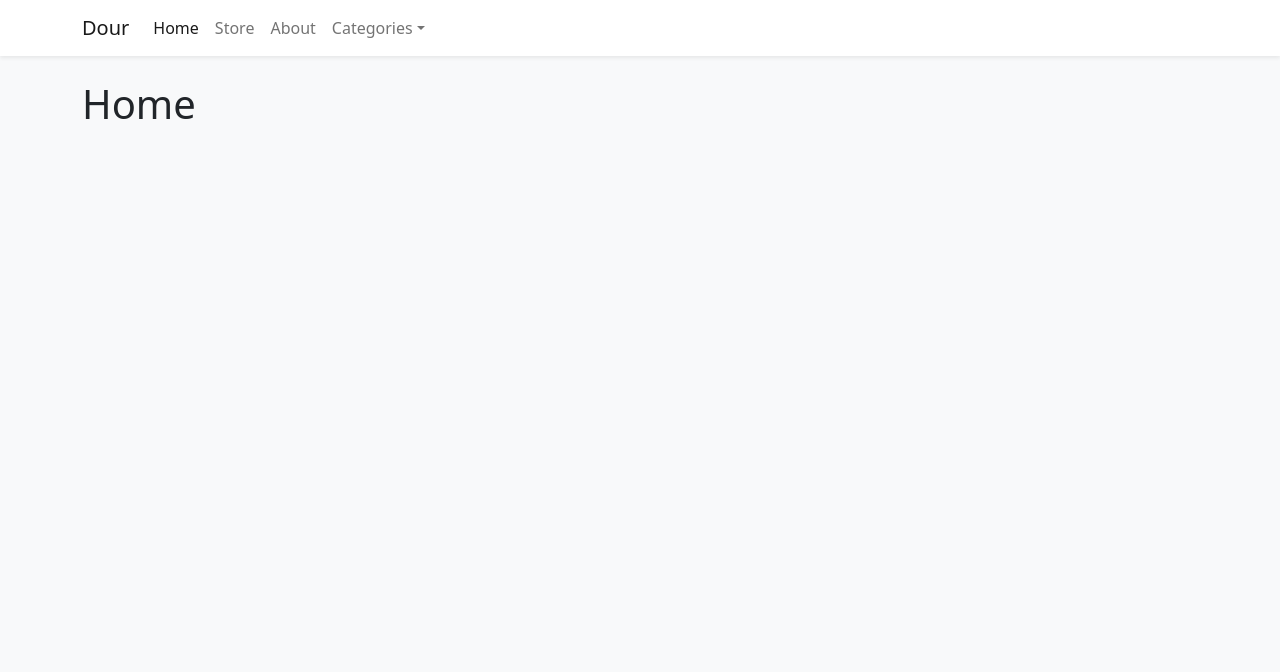
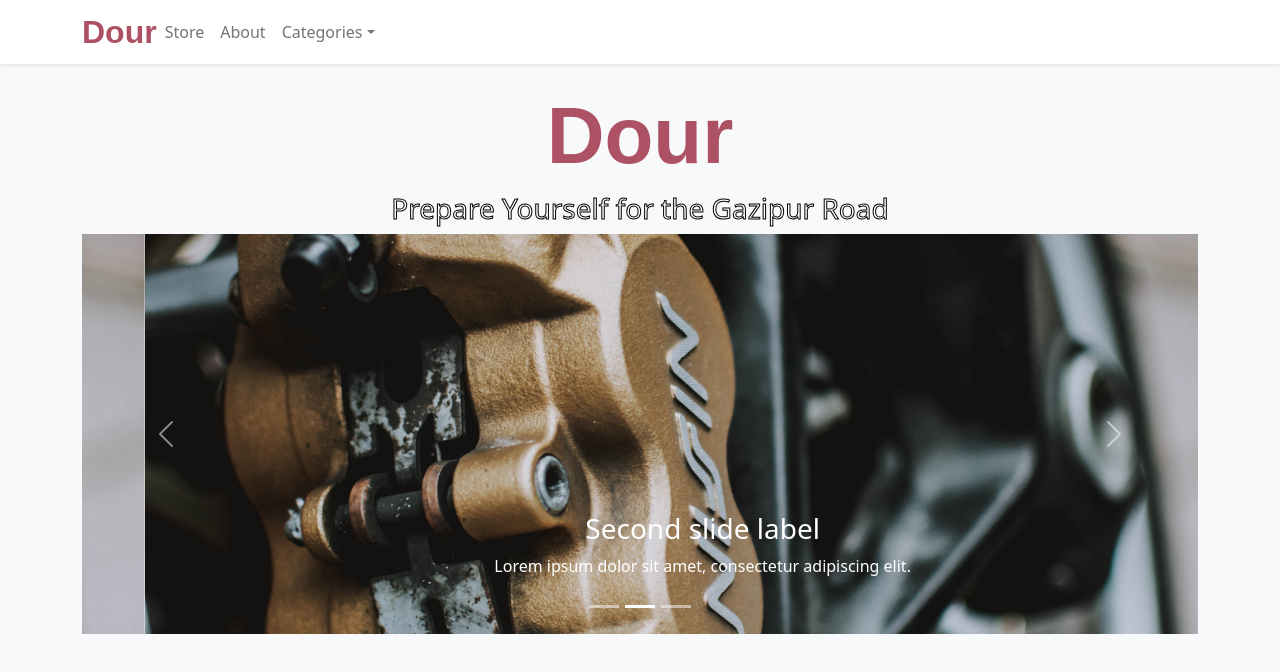
Before and after one commit to Sajid40IUT/dour-clientSide, a React (Vite) app: page / in a window 1280 px wide. Shown: the top 672 px of the page. Built offline with nearby package versions, Linux system fonts and the light colour scheme.

Commit message:
homepage updated carousel added

```diff
--- a/src/components/Navbar.tsx
+++ b/src/components/Navbar.tsx
@@ -12,10 +12,9 @@
     return (
         <NavbarBS className="bg-white shadow-sm mb-4">
             <Container>
-                <a className="navbar-brand" href="/">Dour</a>
+            <Nav.Link to = "/" as = { NavLink } style = {{ fontSize: '2rem', color: '#ad5264', fontWeight: 'bold', fontFamily: 'Arial, sans-serif' }}>Dour</Nav.Link>
                 <Nav className="me-auto">
-                    <Nav.Link to = "/" as = { NavLink }>Home</Nav.Link>
-                    <Nav.Link to = "/Store" as = { NavLink }>Store</Nav.Link>
+                    <Nav.Link className="ml-4" to = "/Store" as = { NavLink }>Store</Nav.Link>
                     <Nav.Link to = "/About" as = { NavLink }>About</Nav.Link>
 
                     <NavDropdown title="Categories" id="basic-nav-dropdown">
--- a/src/pages/Home.tsx
+++ b/src/pages/Home.tsx
@@ -1,3 +1,55 @@
+import Carousel from 'react-bootstrap/Carousel';
+
 export function Home() {
-    return <h1>Home</h1>
+    return (
+        <>
+            <div className='Container'>
+                <h1 className="d-flex justify-content-center align-items-center" style={{ fontSize: '5rem', color: '#ad5264', fontWeight: 'bold', fontFamily: 'Arial, sans-serif' }}>Dour</h1>
+                <h3 className='d-flex justify-content-center align-items-center' style={{ color: '#000000', WebkitTextFillColor: 'white', WebkitTextStroke: '1px black' }}>Prepare Yourself for the Gazipur Road</h3>
+            </div>
+
+            <Carousel>
+                <Carousel.Item>
+                    <img
+                    className="d-block w-100"
+                    src="../../public/imgs/brakes.jpg"
+                    style={{ height: "400px", objectFit: "cover" }}
+                    alt="Second slide"
+                    />
+                    <Carousel.Caption>
+                    <h3>First slide label</h3>
+                    <p>Nulla vitae elit libero, a pharetra augue mollis interdum.</p>
+                    </Carousel.Caption>
+                </Carousel.Item>
+                <Carousel.Item>
+                    <img
+                    className="d-block w-100"
+                    src="../../public/imgs/brakes.jpg"
+                    style={{ height: "400px", objectFit: "cover" }}
+                    alt="Second slide"
+                    />
+
+                    <Carousel.Caption>
+                    <h3>Second slide label</h3>
+                    <p>Lorem ipsum dolor sit amet, consectetur adipiscing elit.</p>
+                    </Carousel.Caption>
+                </Carousel.Item>
+                <Carousel.Item>
+                    <img
+                    className="d-block w-100"
+                    src="../../public/imgs/brakes.jpg"
+                    style={{ height: "400px", objectFit: "cover" }}
+                    alt="Second slide"
+                    />
+
+                    <Carousel.Caption>
+                    <h3>Third slide label</h3>
+                    <p>
+                        Praesent commodo cursus magna, vel scelerisque nisl consectetur.
+                    </p>
+                    </Carousel.Caption>
+                </Carousel.Item>
+            </Carousel>
+        </>
+    )
 }
```
